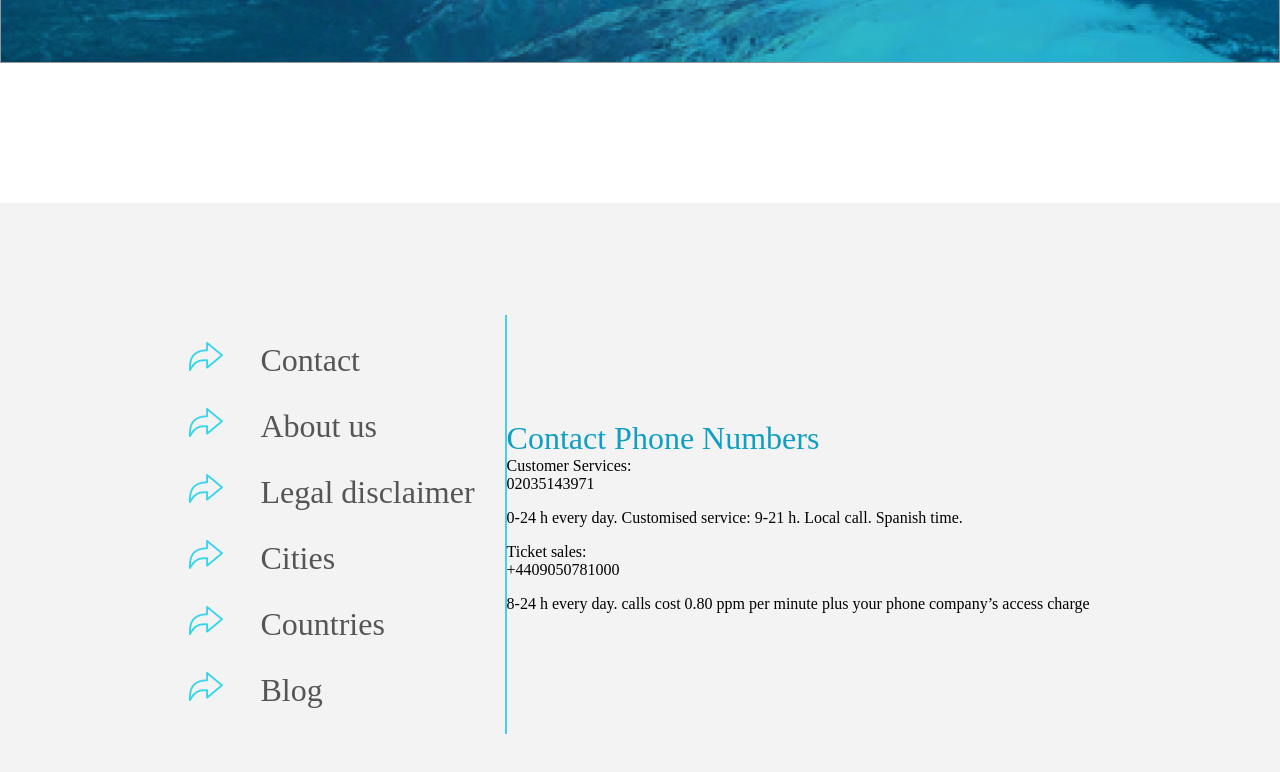
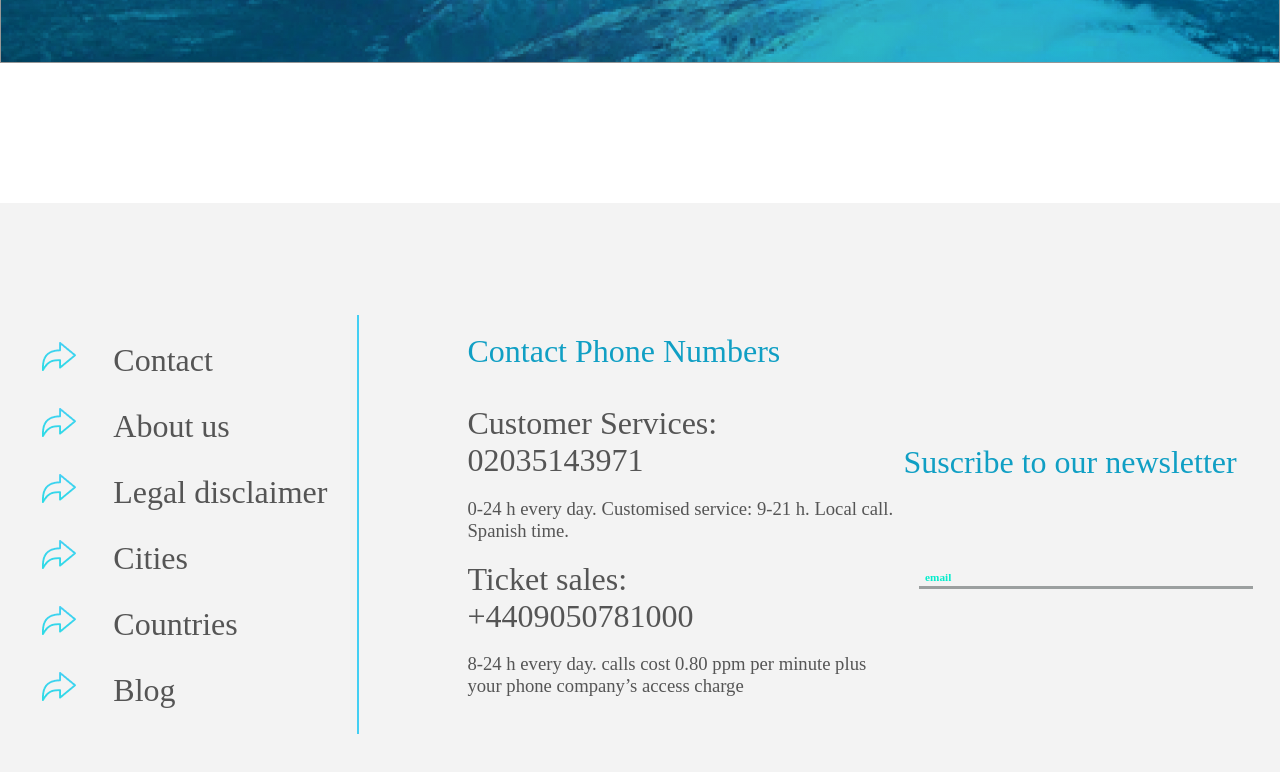
Before and after one commit to LiCUBON/wa_project, a plain HTML site: page index.html in a window 1280 px wide. Shown: the part 4479-5251 px from the top of the page. Drawn offline with nearby package versions, Linux system fonts and the light colour scheme; files that its build step writes are made by us from their sources; a web font is replaced by a local one.

Commit message:
update_0.4

```diff
--- a/css/style.css
+++ b/css/style.css
@@ -428,6 +428,7 @@ section {
     display: flex;
     align-items: center;
     justify-content: center;
+    color: #555555;
 }
 
 .listmenu ul{
@@ -451,7 +452,12 @@ li a {
 }
 
 .contacts {
+    width: 436px;
+    margin-left: 108px;
+}
 
+.contacts p {
+    font-size: 14pt;
 }
 
 .contacts span {
@@ -461,8 +467,153 @@ li a {
 .tilecontact {
     font-size: 32px;
     color: #109FC4;
+    margin-bottom: 35px;
 }
 
 .subtitlecontact {
+    font-size: 32px;
+    font-weight: 500;
+}
 
+
+.input {
+    position: relative;
+    z-index: 1;
+    display: inline-block;
+    margin: 1em;
+    max-width: 350px;
+    width: 100%;
+    vertical-align: top;
 }
+
+.input__field {
+    position: relative;
+    display: block;
+    float: right;
+    padding: 0.8em;
+    width: 60%;
+    border: none;
+    border-radius: 0;
+    background: #f0f0f0;
+    color: #aaa;
+    font-weight: 400;
+    box-sizing: border-box;
+    -webkit-appearance: none; /* for box shadows to show on iOS */
+}
+
+.input__field:focus {
+    outline: none;
+}
+
+.input__label {
+    display: inline-block;
+    float: right;
+    padding: 0 1em;
+    width: 40%;
+    color: #696969;
+    font-weight: bold;
+    font-size: 70.25%;
+  box-sizing: border-box;
+    -webkit-font-smoothing: antialiased;
+    -moz-osx-font-smoothing: grayscale;
+    -webkit-touch-callout: none;
+    -webkit-user-select: none;
+    -khtml-user-select: none;
+    -moz-user-select: none;
+    -ms-user-select: none;
+    user-select: none;
+}
+
+.input__label-content {
+    position: relative;
+    display: block;
+    padding: 1.6em 0;
+    width: 100%;
+    color: #04EDCC;
+}
+
+.graphic {
+    position: absolute;
+    top: 0;
+    left: 0;
+    fill: none;
+}
+
+.icon {
+    color: #ddd;
+    font-size: 150%;
+}
+
+.input--nariko {
+    overflow: hidden;
+    padding-top: 2em;
+}
+
+.input__field--nariko {
+    width: 100%;
+    background: transparent;
+    opacity: 0;
+    padding: 0.35em;
+    z-index: 100;
+    color: #000000;
+}
+
+.input__label--nariko {
+    width: 100%;
+    bottom: 0;
+    position: absolute;
+    pointer-events: none;
+    text-align: left;
+    color: #8E9191;
+    padding: 0 0.5em;
+}
+
+.input__label--nariko::before {
+    content: '';
+    position: absolute;
+    width: 100%;
+    height: 4em;
+    top: 100%;
+    left: 0;
+    background: #ffffff;
+    border-top: 4px solid #9B9F9F;
+    -webkit-transform: translate3d(0, -3px, 0);
+    transform: translate3d(0, -3px, 0);
+    -webkit-transition: -webkit-transform 0.4s;
+    transition: transform 0.4s;
+    -webkit-transition-timing-function: cubic-bezier(0.7, 0, 0.3, 1);
+    transition-timing-function: cubic-bezier(0.7, 0, 0.3, 1);
+}
+
+.input__label-content--nariko {
+    padding: 0.5em 0;
+    -webkit-transform-origin: 0% 100%;
+    transform-origin: 0% 100%;
+    -webkit-transition: -webkit-transform 0.4s, color 0.4s;
+    transition: transform 0.4s, color 0.4s;
+    -webkit-transition-timing-function: cubic-bezier(0.7, 0, 0.3, 1);
+    transition-timing-function: cubic-bezier(0.7, 0, 0.3, 1);
+}
+
+.input__field--nariko:focus,
+.input--filled .input__field--nariko {
+    cursor: text;
+    opacity: 1;
+    -webkit-transition: opacity 0s 0.4s;
+    transition: opacity 0s 0.4s;
+}
+
+.input__field--nariko:focus + .input__label--nariko::before,
+.input--filled .input__label--nariko::before {
+    -webkit-transition-delay: 0.05s;
+    transition-delay: 0.05s;
+    -webkit-transform: translate3d(0, -3.3em, 0);
+    transform: translate3d(0, -3.3em, 0);
+}
+
+.input__field--nariko:focus + .input__label--nariko .input__label-content--nariko,
+.input--filled .input__label-content--nariko {
+    color: #6B6E6E;
+    -webkit-transform: translate3d(0, -3.3em, 0) scale3d(0.81, 0.81, 1);
+    transform: translate3d(0, -3.3em, 0) scale3d(0.81, 0.81, 1);
+}
--- a/index.html
+++ b/index.html
@@ -9,6 +9,8 @@
     <link rel="stylesheet" href="/resources/demos/style.css">
     <script src="https://code.jquery.com/jquery-1.12.4.js"></script>
     <script src="https://code.jquery.com/ui/1.12.1/jquery-ui.js"></script>
+    <link href="https://fonts.googleapis.com/css?family=Cambo&display=swap" rel="stylesheet">
+
 </head>
 <body>
     <div>
@@ -155,7 +157,14 @@
                                         plus your phone company’s access charge</p>
                                  </div>
                         <div class="formemal">
-                    </div>
+                            <div class="tilecontact">Suscribe to our newsletter</div>
+                            <span class="input input--nariko">
+                                <input class="input__field input__field--nariko" type="text" id="input-20">
+                                <label class="input__label input__label--nariko" for="input-20">
+                                  <span class="input__label-content input__label-content--nariko">email</span>
+                                </label>
+                                  </span>
+                         </div>
                  </div>
                 </div>
         <script src="js/script.js" async></script>
```
